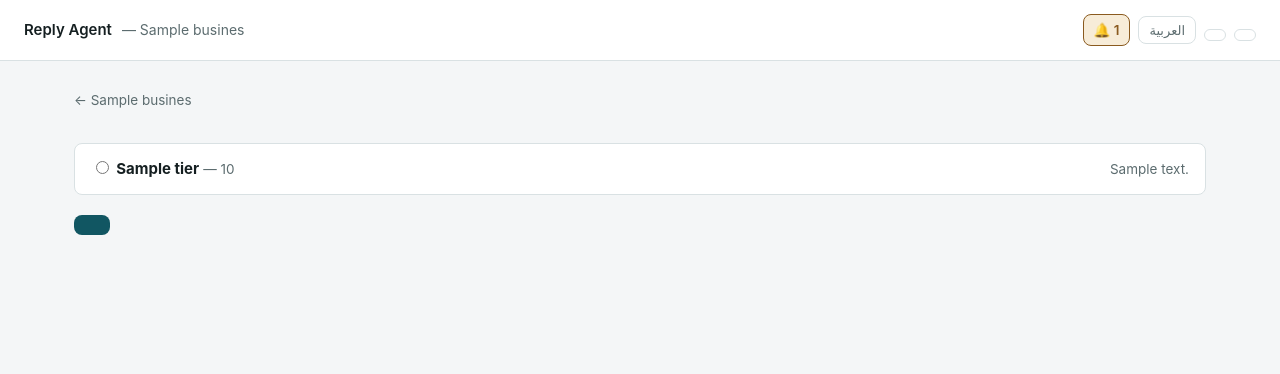
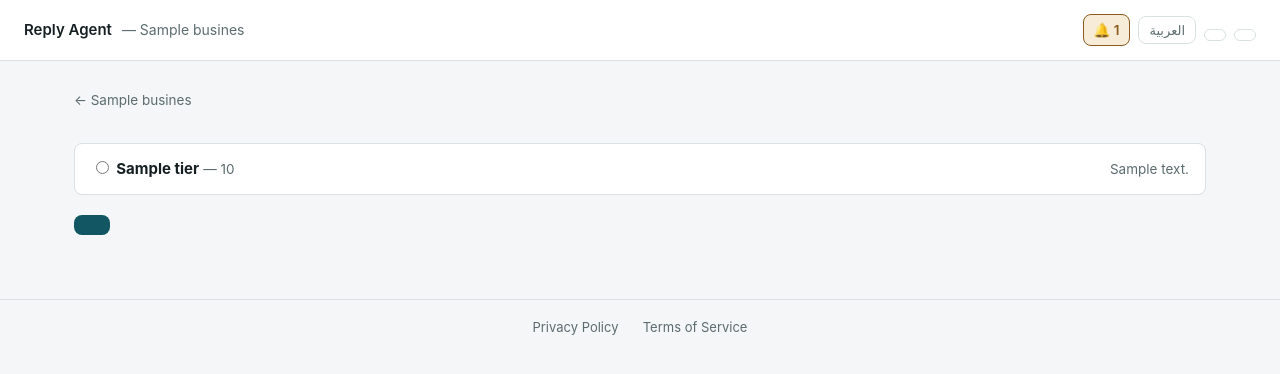
Before and after one commit to Hjadallah94/Reply_Agent, a Python web app: template src/reply_agent/templates/billing.html in a window 1280 px wide. Shown: the top 374 px of the page. Run offline with Jinja, Linux system fonts and the light colour scheme; the template is opened without the code that fills it: most values are stand-ins (such as "Sample title", 1, 10 or a date in 2020).

Commit message:
Add a persistent Privacy Policy/Terms link to every page's footer
Meta App Review, 2026-09-07 — the only in-app link to the privacy
policy was the one-time signup checkbox; a returning user (or a
reviewer checking any page other than signup) had no way to find it
again from inside the app itself. base.html's new footer renders on
every page that extends it (dashboard, login, signup alike) since it
sits outside every existing {% if business %}/{% if t is defined %}
conditional block in the header.

New tests confirm both the signup and login pages render the link.
358 tests passing (2 new), lint clean.

```diff
--- a/src/reply_agent/templates/base.html
+++ b/src/reply_agent/templates/base.html
@@ -82,6 +82,16 @@
     margin: 0 auto;
     padding: 28px 24px 64px;
   }
+  /* Doc 3 roadmap (Meta App Review, 2026-09-07) — a persistent link on every page, not just
+     the one-time signup checkbox, so the privacy policy/terms stay reachable to a returning
+     user (and to a reviewer checking any page, not only signup). */
+  footer.legal {
+    border-top: 1px solid var(--border);
+    padding: 16px 24px;
+    text-align: center;
+  }
+  footer.legal a { color: var(--text-muted); font-size: 13px; text-decoration: none; margin: 0 10px; }
+  footer.legal a:hover { text-decoration: underline; }
   h1 { font-size: 1.4rem; margin: 0 0 18px; }
   h2 { font-size: 1.05rem; margin: 28px 0 10px; }
   .card {
@@ -330,6 +340,10 @@
 <main>
 {% block content %}{% endblock %}
 </main>
+<footer class="legal">
+  <a href="https://hjadallah94.github.io/Reply_Agent/privacy-policy.html" target="_blank" rel="noopener">Privacy Policy</a>
+  <a href="https://hjadallah94.github.io/Reply_Agent/terms-of-service.html" target="_blank" rel="noopener">Terms of Service</a>
+</footer>
 {% if business and vapid_public_key %}
 <script>
 (function () {
```
Also changed, not shown: tests/integration/test_auth.py (+17 -0 lines).
